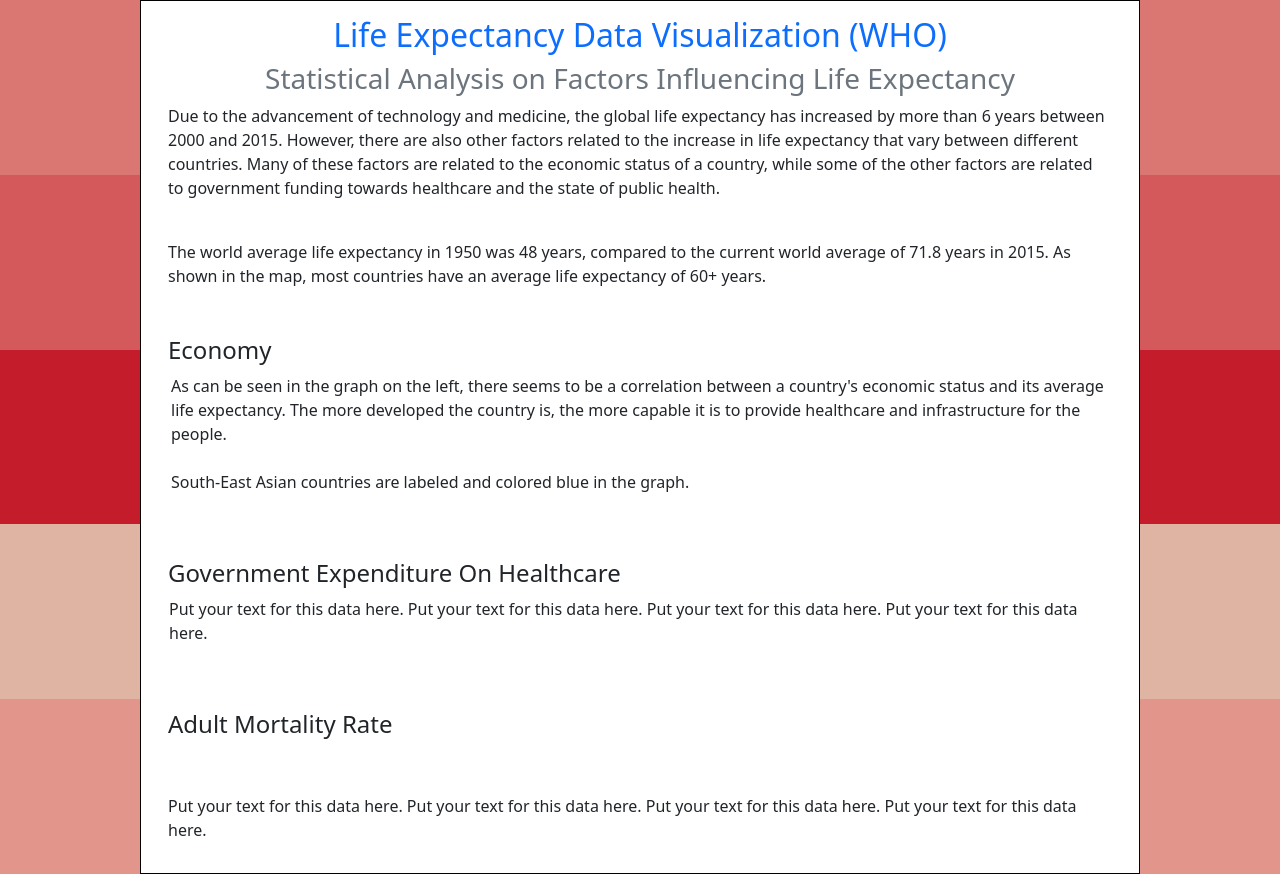
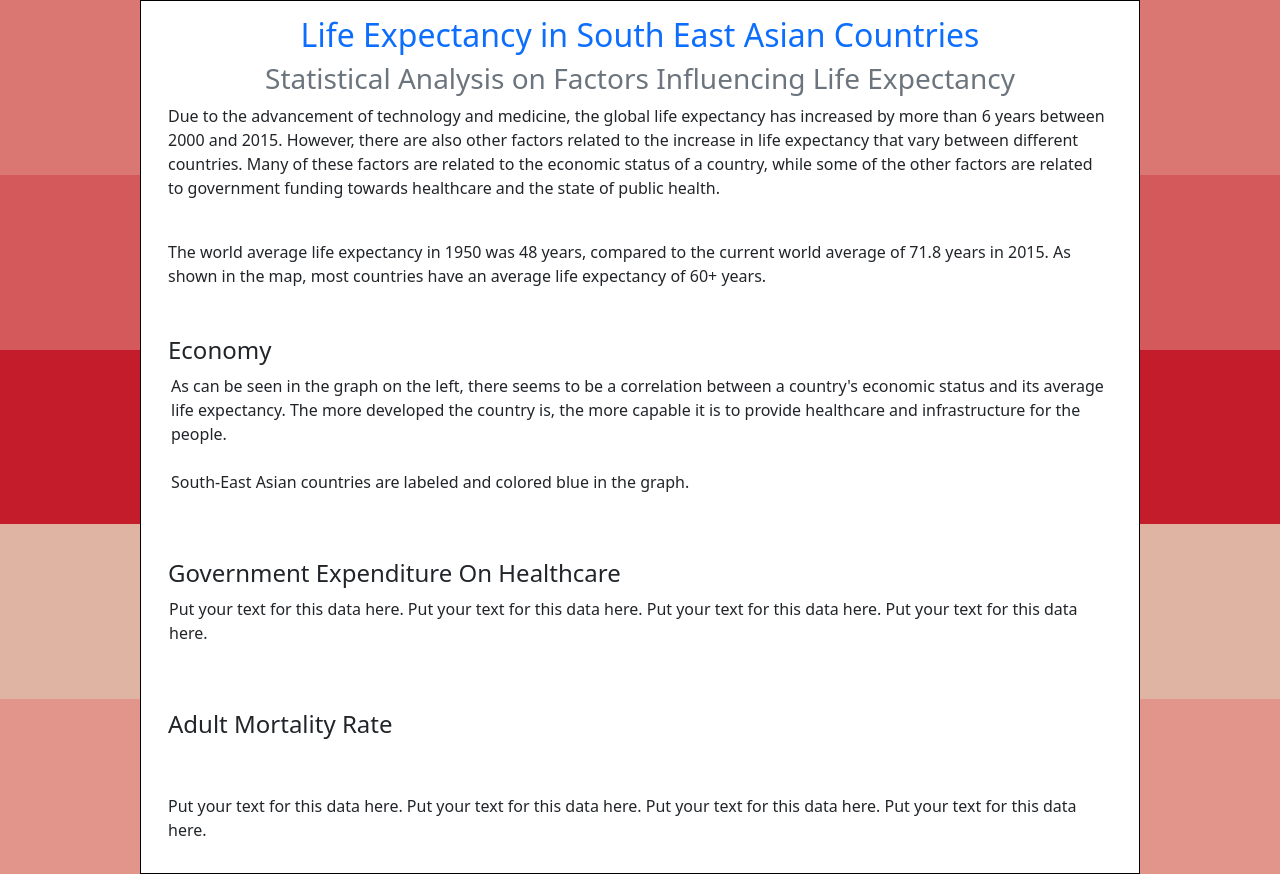
Before and after one commit to Marciadev11/Data-Visualization, a plain HTML site: page index.html in a window 1280 px wide. Drawn offline with Linux system fonts and the light colour scheme; a script that the page names is missing.

Commit message:
index.html

```diff
--- a/index.html
+++ b/index.html
@@ -24,7 +24,7 @@
           <div class="row justify-content-center">
             <div class="co-md-5 text-center text-md-start">
               <h2 class="text-primary text-center">
-                Life Expectancy Data Visualization (WHO)
+                Life Expectancy in South East Asian Countries
               </h2>
 
               <h3 class="text-secondary text-center">
```
